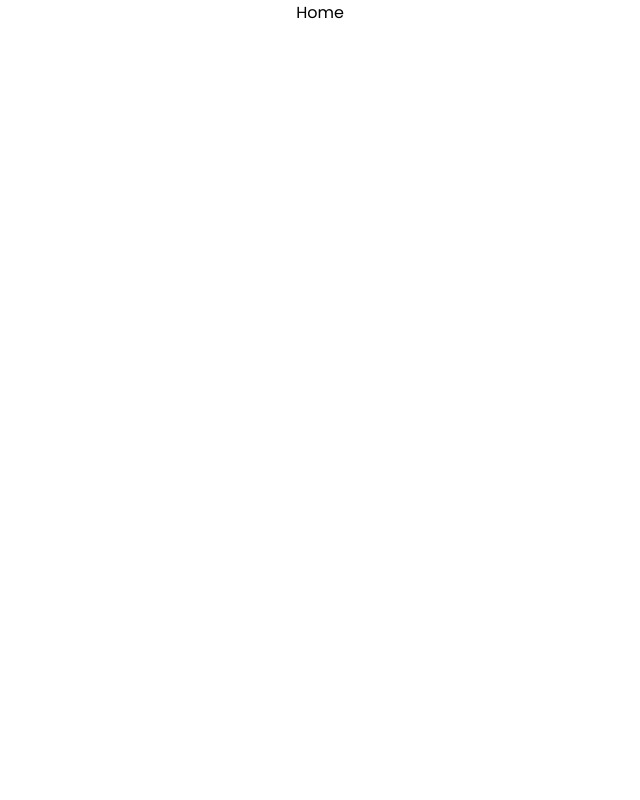
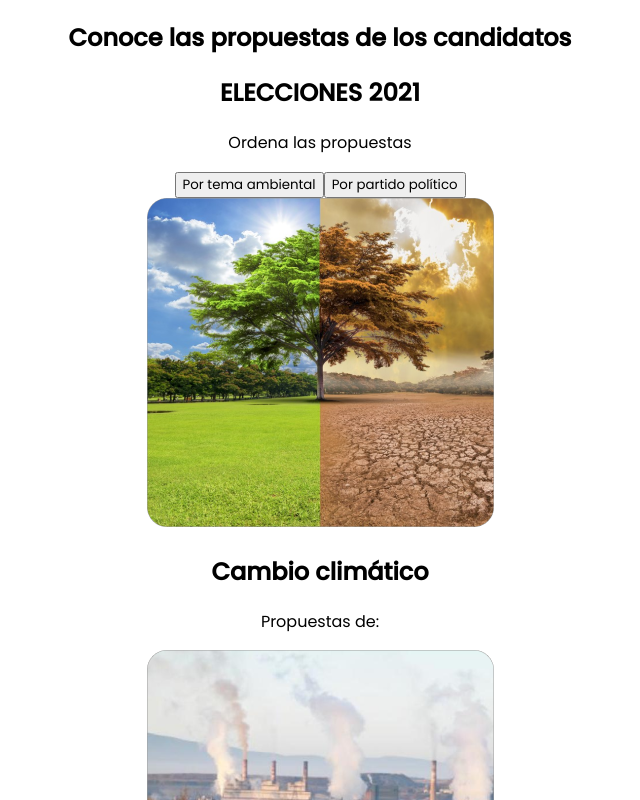
Before and after one commit to yajepanta/maqay-agenda-ambiental, a React (Create React App) app in the folder maqay/: page / in a window 1280 px wide. Shown: the top 800 px of the page, without its empty margins (320-960 px from the left). Built offline with nearby package versions, Linux system fonts and the light colour scheme.

Commit message:
agregando vista de home

```diff
--- a/maqay/src/pages/Categories/Card/Card.css
+++ b/maqay/src/pages/Categories/Card/Card.css
@@ -1,7 +1,7 @@
 .container-proposal{
     font-family:'Lucida Sans', 'Lucida Sans Regular', 'Lucida Grande', 'Lucida Sans Unicode', Geneva, Verdana, sans-serif;
     width: 320px;
-    height: 270px;
+    height: 350px;
     color: #ffffff;
     background: url('../../../assets/img/climateChange.png');
     border-radius: 20px;
@@ -11,7 +11,7 @@
 .container-proposal > .content {
     border-radius: inherit;
     width: 280px;
-    height: 230px;
+    height: 310px;
     padding: 20px;
 }
 .container-proposal-title{
@@ -60,7 +60,7 @@
     background: rgb(215, 10, 10, 0.85);
 }
 
-.alert-none {
+.no-alert {
     background: rgb(246, 168, 24, 0.9);
     /* background: rgb(242, 144, 0, 0.9); */
 }
--- a/maqay/src/pages/Categories/Card/Card.jsx
+++ b/maqay/src/pages/Categories/Card/Card.jsx
@@ -4,15 +4,19 @@ import Share from '../Share/Share.js';
 
 const Card = ({post}) => {
 
-    const alertColor = (alertTag) =>{
-        if(alertTag.includes(39)){
+/* Numbers set by Wordpress */
+    const alertRed = 39;
+    const alertGreen = 40;
+
+    const alertColor = (alertTagsArray) =>{
+        if(alertTagsArray.includes(alertRed)){
             return "content alert-red";
         }
-        else if (alertTag.includes(40)){
+        else if (alertTagsArray.includes(alertGreen)){
             return "content alert-green";
         }
         else {
-            return "content alert-none";
+            return "content no-alert";
         }
     }
 
--- a/maqay/src/pages/Categories/Categories.css
+++ b/maqay/src/pages/Categories/Categories.css
@@ -1,6 +1,7 @@
 header {
     background: url(../../assets/img/header.png);
     height: 24vh;
+    width: 100vw;
     color: #ffffff;
     font-weight: bold;
     font-size: 3.5em;
@@ -12,28 +13,41 @@ header > span {
     text-transform: capitalize;
 }
 main {
-    display: flex;
+    display: grid;
+    grid-template-columns: 70vw 25vw;
+    grid-gap: 5vw;
+}
+
+.text-bold{
+    font-size: 34px;
+    font-weight: bold;
+}
+.highlighted{
+    color: #C2306D;
 }
 
 .view-categories {
     display: flex;
     flex-direction: column;
+    align-items: center;
+}
+.main-text{
+    text-align: justify;
+    width: 50vw;
 }
 .cards-container {
     display: flex;
     flex-wrap: wrap;
     justify-content: center;
-    width: 72vw;
+    /* width: 70vw; */
 }
 
 nav {
-
     display: flex;
     flex-direction: column;
-    width: 28vw;
     border: 1px #C4C4C4 solid;
     height: 80vh;
-    justify-self: flex-end;
+    /* justify-self: flex-end;    */
 }
 
 .sticky {
@@ -41,7 +55,17 @@ nav {
     top: 0;
     width: 100%
   }
+
 nav > span {
     border-bottom: 1px #C4C4C4 solid;
-    height: 15%;
+    height: 8%;
 }
+
+.btn-back{
+    background-color: white;
+    font-weight: 600;
+    height: 8%;
+    outline: none;
+    border: none;
+    cursor: pointer;
+}
--- a/maqay/src/pages/Categories/Categories.js
+++ b/maqay/src/pages/Categories/Categories.js
@@ -8,13 +8,14 @@ import getAllTagsNameAndNumber from "../../controller/getAllTagsNameAndNumber.js
 
 const Categories = () => {
   const [allPosts, setAllPosts] = useState([]);
+  /* posts to render: posts ya filtrados */
+  const [filteredPosts, setFilteredPosts] = useState([]);
   /* Acá accederemos para conseguir datos de tags */
   const [allTagsNameAndNumber, setAllTagsNameAndNumber] = useState([]);
   const [politicalPartiesTags, setPoliticalPartiesTags] = useState([]);
   const [environmentalTags, setEnvironmentalTags] = useState([]);
   const [navBarTags, setNavBarTags] = useState([]);
-  /* posts to render: posts ya filtrados */
-  const [filteredPosts, setFilteredPosts] = useState([]);
+
   /* Object with Topic's Name and Number */
   const [topicSelected, setTopicSelected] = useState([]);
 
@@ -31,7 +32,7 @@ const Categories = () => {
       });
   }, []);
 
-  /* Saves in state: objects with Tags' Name and Number */
+  /* Saves in state: object with Tags' Name and Number */
   useEffect(() => {
     getAllTagsNameAndNumber().then((res) => {
       return setAllTagsNameAndNumber(res);
@@ -51,7 +52,6 @@ const Categories = () => {
     });
   }, []);
 
-
   /* NAVIGATION BAR Functions
   DEBE CONVERTIRSE FX PURA CON ARGUMENTO ENVIRONMENTAL O POLITICAL Y VARIAR SEGUN CATEGORY SELECTED*/
   useEffect(() => {
@@ -60,13 +60,6 @@ const Categories = () => {
     });
     setNavBarTags(newArray);
   }, [allTagsNameAndNumber, environmentalTags]);
-
-  /*  useEffect(() => {
-    const newArray = allTagsNameAndNumber.filter((tag) => {
-      return politicalPartiesTags.includes(tag.number);
-    });
-    setNavBarTags(newArray);
-  }, []); */
 
   /* Create property "politicalParties" with only tag number of politicalparties from every post*/
   const tagName = () => {
@@ -96,18 +89,17 @@ const Categories = () => {
       <header>
         <span>{topicSelected.name}</span>
       </header>
-      {/* main debe ser grilla: cardscontainer + nav */}
       <main>
         <section className="view-categories">
-          <span>HEMOS IDENTIFICADO {filteredPosts.length} PROPUESTAS</span>
-          <p>
+          <span className="text-bold">HEMOS IDENTIFICADO <span className="highlighted">{filteredPosts.length}</span> PROPUESTAS</span>
+          <p className="main-text">
             Un cambio climático se define como la variación en el estado del
             sistema climático terrestre, formado por la atmósfera, la
             hidrosfera, la criosfera, la litosfera y la biosfera, que perdura
             durante periodos de tiempo suficientemente largos (décadas o más
             tiempo hasta alcanzar un nuevo equilibrio.
           </p>
-
+          <div className="alerts-guide"> </div>
           <div className="cards-container">
             {/* Recibe los posts filtrados según el tema seleccionado */}
             {filteredPosts.map((post) => {
@@ -117,7 +109,7 @@ const Categories = () => {
         </section>
 
         <nav>
-          <span> Regresar</span>
+          <button className="btn-back"onClick={e=>{window.location="/inicio"}}><i className="fas fa-chevron-left"></i>REGRESAR</button>
           <span>Cambiar de tema ambiental</span>
           {navBarTags.map((tag) => {
             return (
@@ -135,3 +127,10 @@ const Categories = () => {
 };
 
 export default Categories;
+
+  /*  useEffect(() => {
+    const newArray = allTagsNameAndNumber.filter((tag) => {
+      return politicalPartiesTags.includes(tag.number);
+    });
+    setNavBarTags(newArray);
+  }, []); */
--- a/maqay/src/pages/Home/Home.css
+++ b/maqay/src/pages/Home/Home.css
@@ -0,0 +1,78 @@
+.container {
+    display: flex;
+    align-items: center;
+    text-align: center;
+    width: 1440px;
+    height: 730px;
+    color: #FFFFFF;
+    font-family: 'Poppins', sans-serif;
+    background-image: url('/assets/img/background.png');
+    background-repeat: no-repeat;
+}
+    .transparency {
+       background: #C6027F;
+       width: 1440px;
+       height: 730px;
+       mix-blend-mode: normal;
+       opacity: 0.7;
+    }
+
+   h1 {
+      font-style: normal;
+      font-weight: 500;
+      font-size: 35px;
+   };
+
+   h2 {
+      font-style: normal;
+      font-weight: bold;
+      font-size: 50px;
+   }
+
+   p {
+      font-style: normal;
+      font-weight: 500;
+      font-size: 35px;
+   }
+
+   button {
+       flex-direction: row;
+       align-items: flex-start;
+       font-family: 'Poppins', sans-serif;
+       font-style: normal;
+       font-weight: 500;
+       font-size: 24px;
+       color: white;
+       width: 274px;
+       height: 50px;
+       border-radius: 4px;
+       background: #F29000;
+       margin: 20px;
+}
+
+
+.cards-box {
+    margin-left: 50px;
+    font-family: 'Poppins', sans-serif;
+    text-align: center;
+}
+    .topic-cards, .parties-cards {
+       display: grid;
+       grid-template-columns: repeat(3, 1fr);
+    }
+
+    .card {
+       display: grid;
+       padding-left: 20%;
+       margin-bottom: 15%;
+    }
+
+    .sub-card {
+       width: 27%;
+       display: grid;
+       position: absolute;
+       background: #C7017F;
+       color: #FFFFFF;
+       border-radius: 0px 0px 20px 20px;
+       margin-top: 196px;
+    }
--- a/maqay/src/pages/Home/Home.js
+++ b/maqay/src/pages/Home/Home.js
@@ -1,9 +1,44 @@
 import React from 'react';
+import climateChange from '../../assets/img/climateChange.png';
+import solidResidue from '../../assets/img/solidResidue.png';
+import waterManagement from '../../assets/img/waterManagement.png';
+import deforestation from '../../assets/img/deforestation.png';
 
 const Home = () => {
     return (
         <div>
-            Home
+            <section class="container">
+            <div class="transparency">
+                <h1>
+                    Conoce las propuestas de los candidatos
+                </h1>
+                <h2>ELECCIONES 2021</h2>
+
+                <p>Ordena las propuestas</p>
+
+                <button >Por tema ambiental</button>
+                <button >Por partido político</button>
+            </div>
+            </section>
+            <section class="cards-box">
+            <div class="topic-cards">
+                <div class="card"><img src={climateChange} alt="" /><div class="sub-card"><h1>Cambio climático</h1><p>Propuestas de:</p></div></div>
+                <div class="card"><img src={solidResidue} alt=""/><div class="sub-card"><h1>Residuos sólidos</h1><p>Propuestas de:</p></div></div>
+                <div class="card"><img src={waterManagement} alt="" /><div class="sub-card"><h1>Gestión de agua</h1><p>Propuestas de:</p></div></div>
+                <div class="card"><img src="../../assets/img/deforestation.png" alt=""/><div class="sub-card"><h1>Deforestación</h1><p>Propuestas de:</p></div></div>
+                <div class="card"><img src="../../assets/img/loggin-mining.png" alt=""/><div class="sub-card"><h1>Tala y minería ilegal</h1><p>Propuestas de:</p></div></div>
+                <div class="card"><img src="../../assets/img/conflicts.png" alt=""/><div class="sub-card"><h1>Conflictos socioambientales</h1><p>Propuestas de:</p></div></div>
+            </div>
+
+            <div class="parties-cards" >
+                <div class="card"><img src="../assets/images/partidoMorado.png" alt=""/></div>
+                <div class="card"><img src="../assets/images/juntosPeru.png" alt=""/></div>
+                <div class="card"><img src="../assets/images/fuerzaPopular.png" alt=""/></div>
+                <div class="card"><img src="../assets/images/victoriaNacional.png" alt=""/></div>
+                <div class="card"><img src="../assets/images/accionPopular.png" alt=""/></div>
+                <div class="card"><img src="../assets/images/apra.png"alt="" /></div>
+            </div>
+        </section>
         </div>
     );
 };
```
